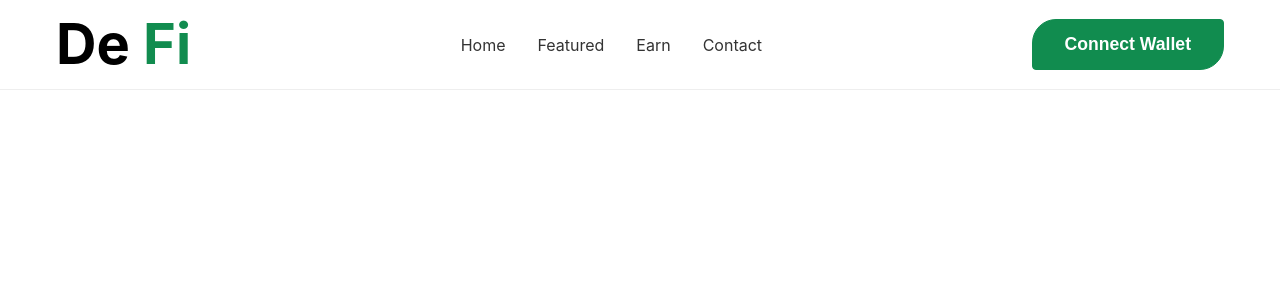
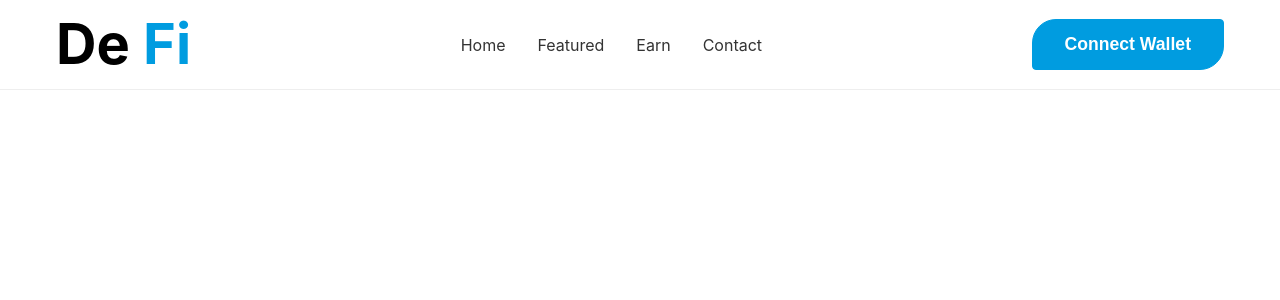
Before and after one commit to AskMeAboutMyCows/crypto_charts, a React (Create React App) app: page / in a window 1280 px wide. Shown: the top 300 px of the page. Built offline with nearby package versions, Linux system fonts and the light colour scheme.

Commit message:
changed primary color to blue

```diff
--- a/src/index.css
+++ b/src/index.css
@@ -1,7 +1,7 @@
 @import url('https://fonts.googleapis.com/css2?family=Poppins:ital@1&display=swap');
 
 :root {
-  --primary: #118c4f;
+  --primary: #009ce0;
   --background: #f5f8ff;
 }
 
```
